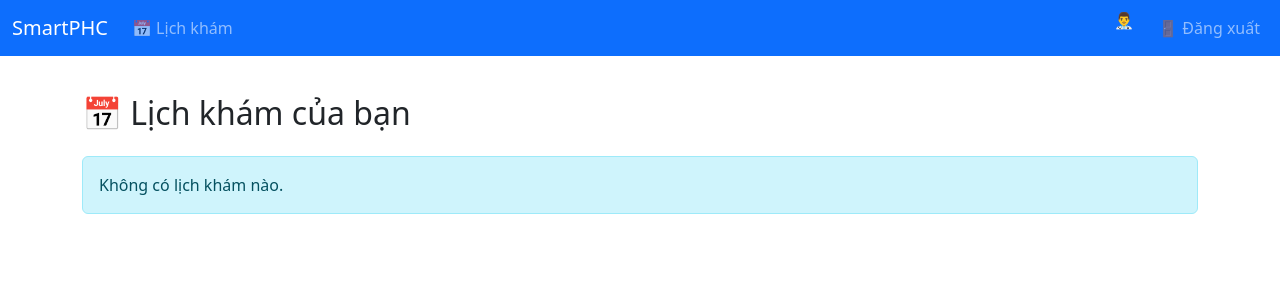
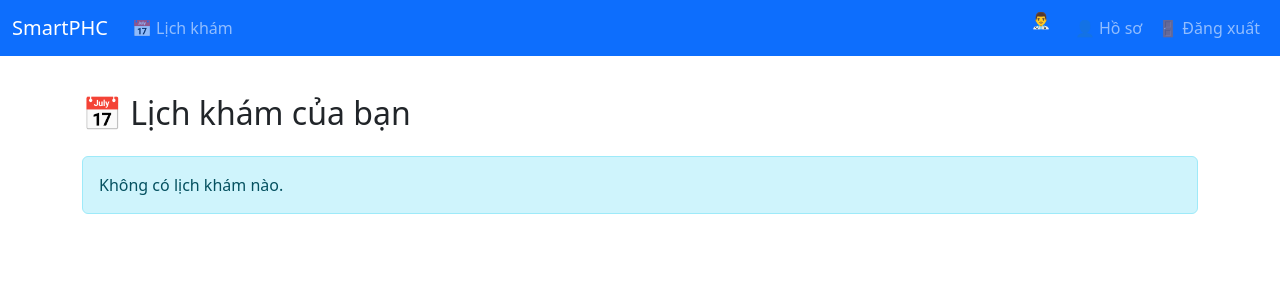
Before and after one commit to toan01072003/healthycare, a Django app: template appointment/templates/doctor_schedule.html in a window 1280 px wide. Shown: the top 300 px of the page. Run offline with Django 5.2, Linux system fonts and the light colour scheme; the template is opened without the code that fills it, so the values that code supplies are empty; parts of the project's set-up code (start-up, migrations or seed data) failed here and were passed over.

Commit message:
Link doctor view to profile management

```diff
--- a/appointment/templates/base.html
+++ b/appointment/templates/base.html
@@ -32,6 +32,9 @@
             <span class="navbar-text text-light me-3">👨‍⚕️ {{ request.user.email }}</span>
           </li>
           <li class="nav-item">
+            <a class="nav-link" href="/auth/profile/">👤 Hồ sơ</a>
+          </li>
+          <li class="nav-item">
             <a class="nav-link" href="{% url 'logout' %}">🚪 Đăng xuất</a>
           </li>
         </ul>
```
